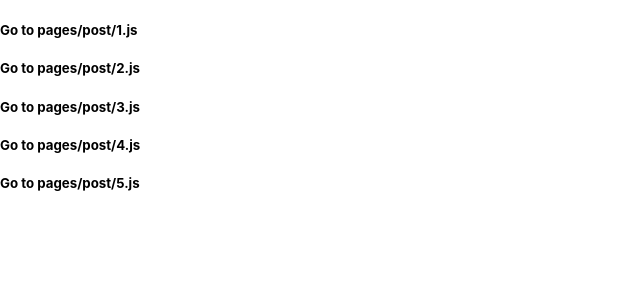
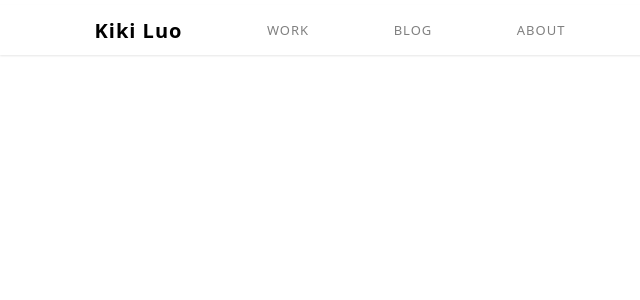
Before and after one commit to luoyu54321/react-next-blog-testing, a Next.js app: page / in a window 1280 px wide. Shown: the top 300 px of the page, without its empty margins (0-640 px from the left). Built offline with nearby package versions, Linux system fonts and the light colour scheme.

Commit message:
feat/header/basic nav bar

```diff
--- /dev/null
+++ b/component/header.js
@@ -0,0 +1,51 @@
+import styled from 'styled-components'
+
+const Header = () => {
+  return (
+    <HeaderContainer>
+      <NavArea>
+        <LogoLink id="link-1" type="radio">Kiki Luo</LogoLink>
+        <Link id="link-2" type="radio">WORK</Link>
+        <Link id="link-3" type="radio">BLOG</Link>
+        <Link id="link-4" type="radio">ABOUT</Link>
+      </NavArea>
+    </HeaderContainer>
+  )
+}
+
+export default Header;
+
+const NavArea = styled.div`
+  max-width: 1440px;
+  min-width: 600px;
+  width: 40%;
+  display: flex;
+  flex-dorection: row;
+  justify-content: space-evenly;
+  align-items: center;
+  margin: 0px 30px;
+`
+const Link = styled.div`
+  color: grey;
+  margin: 0 20px;
+  font-size: 13px;
+  letter-spacing: 1px;
+  :hover{
+    border-bottom:2px black solid;
+  }
+`
+const LogoLink = styled(Link)`
+  color: black;
+  font-weight: 600;
+  font-size: 20px;
+`
+
+const HeaderContainer = styled.div`
+  margin-top: 5px;
+  height: 50px;
+  background: white;
+  box-shadow: 0 1px 2px 0 rgb(0 0 0 / 10%);
+  display: flex;
+  flex-direction: row;
+  justify-content: start;
+`
--- a/pages/index.js
+++ b/pages/index.js
@@ -1,18 +1,17 @@
 import Head from 'next/head'
 import Link from 'next/link'
+import styled from 'styled-components'
+import Header from '../component/header.js'
 
 export default function Home() {
   return (
     <div>
-      {['1', '2', '3', '4', '5'].map((index) => {
-        return (
-          <h5>
-            <Link href={`/post/${index}`}>
-              <a>Go to pages/post/{index}.js</a>
-            </Link>
-          </h5>
-        )
-      })}
+      <Header />
+      <ContentContainer />
     </div>
   )
 }
+
+const ContentContainer = styled.div`
+  height: 1000px;
+`
--- a/styles/globals.css
+++ b/styles/globals.css
@@ -2,8 +2,7 @@ html,
 body {
   padding: 0;
   margin: 0;
-  font-family: -apple-system, BlinkMacSystemFont, Segoe UI, Roboto, Oxygen,
-    Ubuntu, Cantarell, Fira Sans, Droid Sans, Helvetica Neue, sans-serif;
+  font-family: "Noto Sans", sans-serif;
 }
 
 a {
@@ -11,6 +10,11 @@ a {
   text-decoration: none;
 }
 
+h1,h2,h3,h4,h5,h6 {
+  margin: 0px;
+  font-weight: 400;
+}
+
 * {
   box-sizing: border-box;
 }
```
Also changed, not shown: public/vercel.svg (deleted), 1 other file (tests, documents, lock files or other folders).
